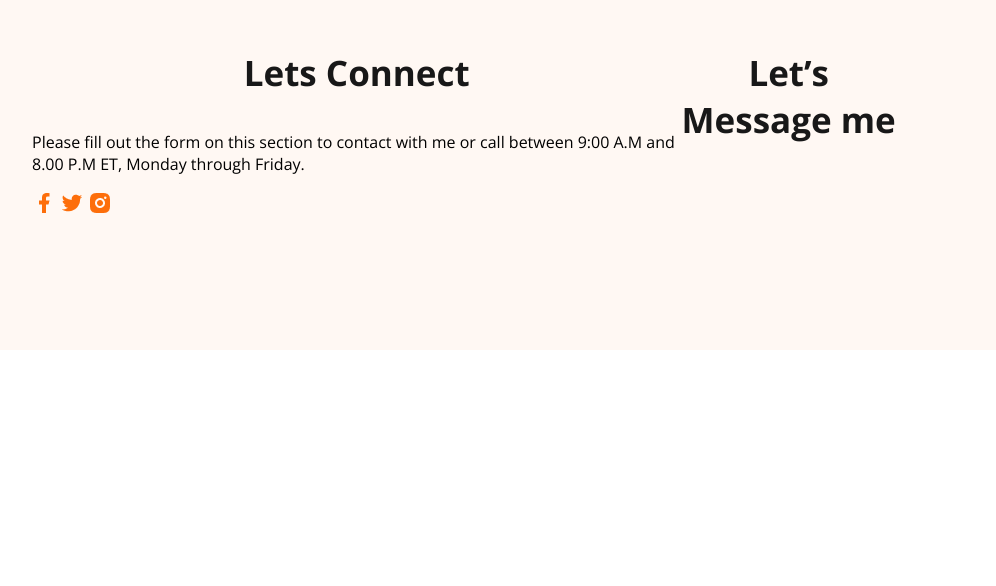
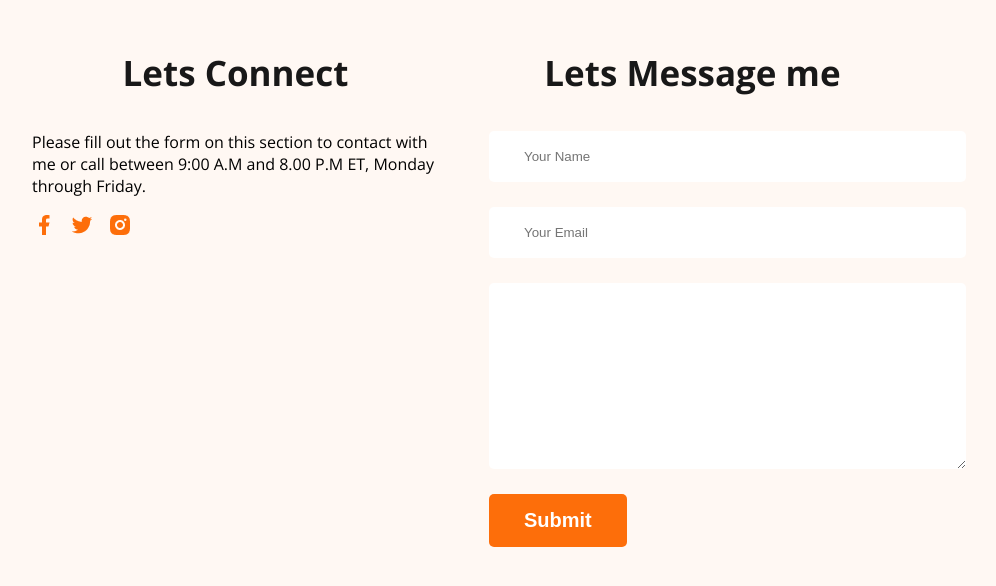
Before and after one commit to abdurrahim15/first-portfolio, a plain HTML site: page index.html in a window 1280 px wide. Shown: the part 3496-4082 px from the top of the page, without its empty margins (176-1172 px from the left). Before the commit the page ends 3854 px from the top, so only its background shows below. Drawn offline with nearby package versions, Linux system fonts and the light colour scheme.

Commit message:
added final project

```diff
--- a/index.html
+++ b/index.html
@@ -181,7 +181,13 @@
             </div>
         </div>
         <div class="footer-column">
-            <h3 class="section-title">Let’s Message me</h3>
+            <h3 class="section-title">Lets Message me</h3>
+            <form class="contact" action="">
+                <input type="text" name="" id="" placeholder="Your Name">
+                <input type="email" name="" id="" placeholder="Your Email">
+                <textarea name="" id="" cols="30" rows="10"></textarea>
+                <input class="btn-primary" type="submit" value="Submit">
+            </form>
         </div>
     </footer>
 
--- a/styles/style.css
+++ b/styles/style.css
@@ -182,7 +182,25 @@ main section {
 /* footer style */
 footer{
     display: flex;
+    gap: 50px;
     padding: 130px 200px;
     margin-top: 100px;
     background: #FFF8F3;;
 }
+
+.footer-column{
+    width: 50%;
+}
+.contact input[type="text"], .contact input[type="email"], textarea{
+    display: block;
+    margin-bottom: 25px;
+    padding: 18px 35px;
+    color: #757575;
+    border-radius: 5px;
+    background: #fff;
+    border: 0;
+    width: 100%;
+}
+.social-links img{
+    margin-right: 10px;
+}
```
